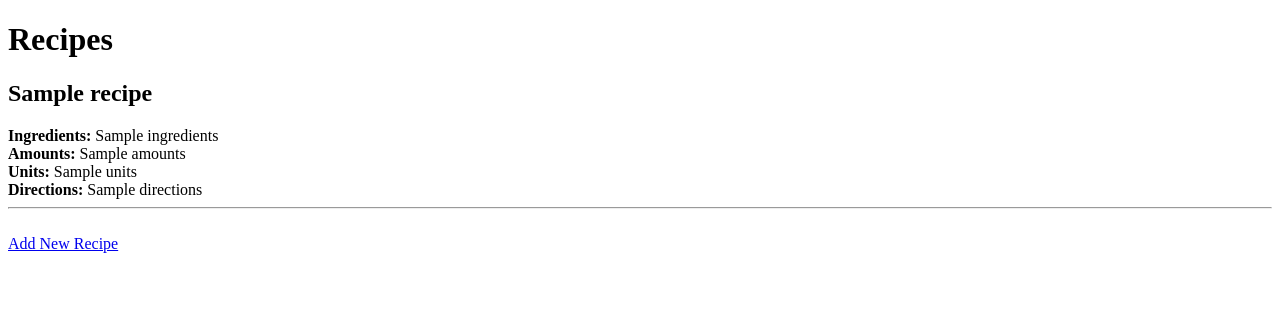
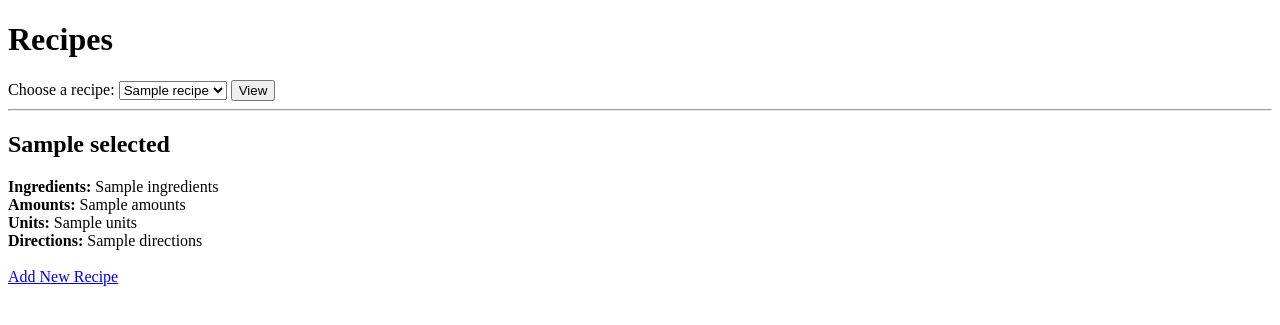
Before and after one commit to ewz0601/recipe_dashboard, a Flask app: template templates/recipes.html in a window 1280 px wide. Shown: the top 325 px of the page. Run offline with Flask 3, Linux system fonts and the light colour scheme; the template is opened without the code that fills it: most values are stand-ins (such as "Sample title", 1, 10 or a date in 2020).

Commit message:
added drop down

```diff
--- a/app.py
+++ b/app.py
@@ -44,15 +44,30 @@ def new_recipe():
         return '<h2> Recipe added successfully </h2><a href="/recipes">View Recipes</a>'
 
     return render_template('new_recipe.html')
+
 @app.route('/recipes')
 def view_recipes():
     db = get_db()
-    cursor = db.execute('SELECT title, ingredients, amounts, units, directions FROM recipes')
-    results = cursor.fetchall()
-    if  not results:
-        return "<h1> No recipes found.</h1>"
 
-    return render_template("recipes.html", recipes = results)
+    # Get all recipe names for dropdown
+    cursor = db.execute('SELECT id, title FROM recipes')
+    recipe_list = cursor.fetchall()
+
+    # Get the id of the selected recipe (this comes from the html form)
+    selected_id = request.args.get('id')
+    selected_recipe = None
+
+    # If there an id selected, pull all the columns for that id
+    if selected_id:
+        cursor = db.execute(
+            'SELECT * FROM recipes WHERE id = ?',
+            [selected_id]
+        )
+        selected_recipe = cursor.fetchone()
+
+    return render_template("recipes.html",
+                           recipes = recipe_list,
+                           selected = selected_recipe)
 
 
 if __name__ == '__main__':
--- a/templates/recipes.html
+++ b/templates/recipes.html
@@ -1,19 +1,35 @@
 <!DOCTYPE html>
 <html>
 <head>
-    <title>All Recipes</title>
+    <title>Recipes</title>
 </head>
 <body>
     <h1>Recipes</h1>
 
-    {% for recipe in recipes %}
-        <h2>{{ recipe['title'] }}</h2>
-        <b>Ingredients:</b> {{ recipe['ingredients'] }} <br>
-        <b>Amounts:</b> {{ recipe['amounts'] }}<br>
-        <b>Units:</b> {{ recipe['units'] }}<br>
-        <b>Directions:</b> {{ recipe['directions'] }}<br>
-        <hr>
-    {% endfor %}
+    <form method="GET" action="/recipes">
+        <label for = "id">Choose a recipe:</label>
+        <select name = "id" id = "id">
+            {% for recipe in recipes %}
+                <option value = "{{recipe['id']}}"
+                    {% if selected and selected['id'] == recipe['id'] %}selected{% endif %}>
+                    {{ recipe['title'] }}
+                </option>
+            {% endfor %}
+        </select>
+        <button type="submit">View</button>
+    </form>
+
+    <hr>
+
+    {% if selected %}
+        <h2>{{ selected['title'] }}</h2>
+        <b>Ingredients:</b> {{ selected['ingredients'] }} <br>
+        <b>Amounts:</b> {{ selected['amounts'] }}<br>
+        <b>Units:</b> {{ selected['units'] }}<br>
+        <b>Directions:</b> {{ selected['directions'] }}<br>
+    {% else %}
+        <p> No recipe selected yet.</p>
+    {% endif %}
 
     <br>
     <a href="/new_recipe">Add New Recipe</a>
```
